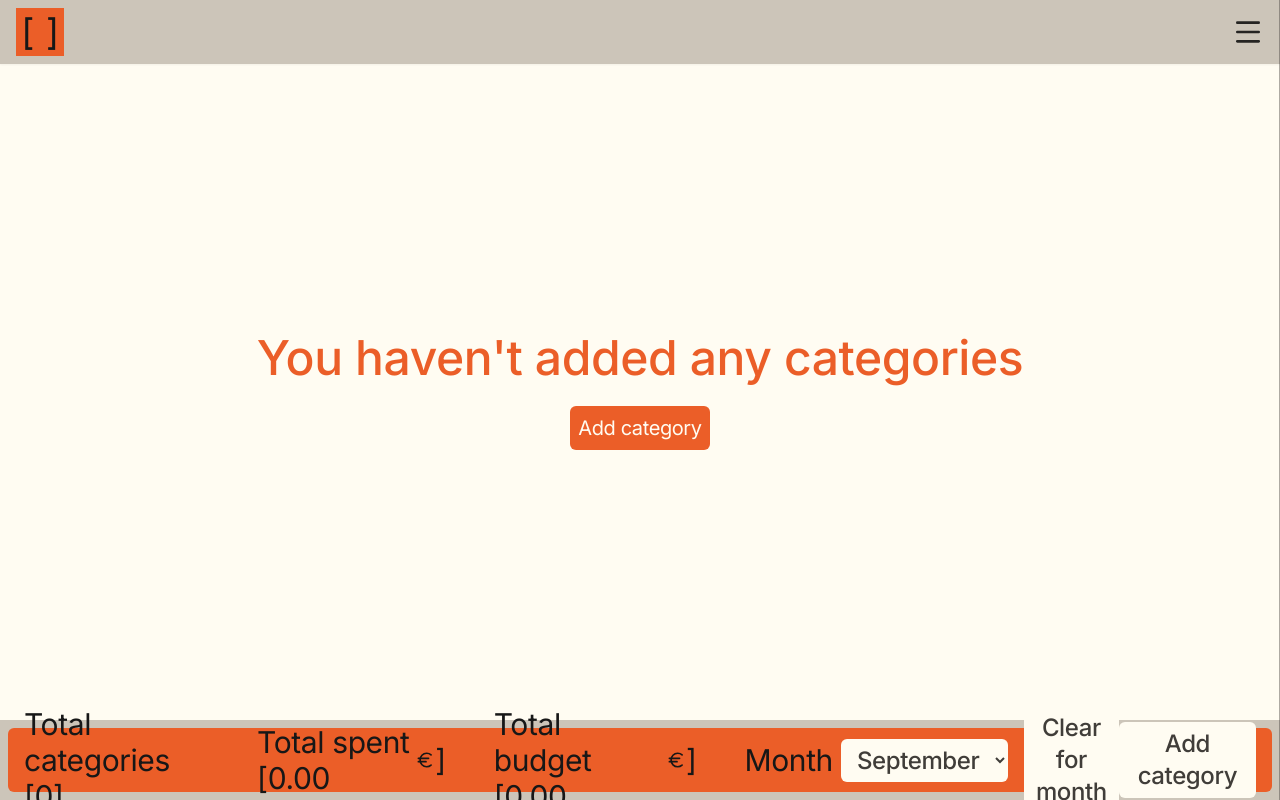
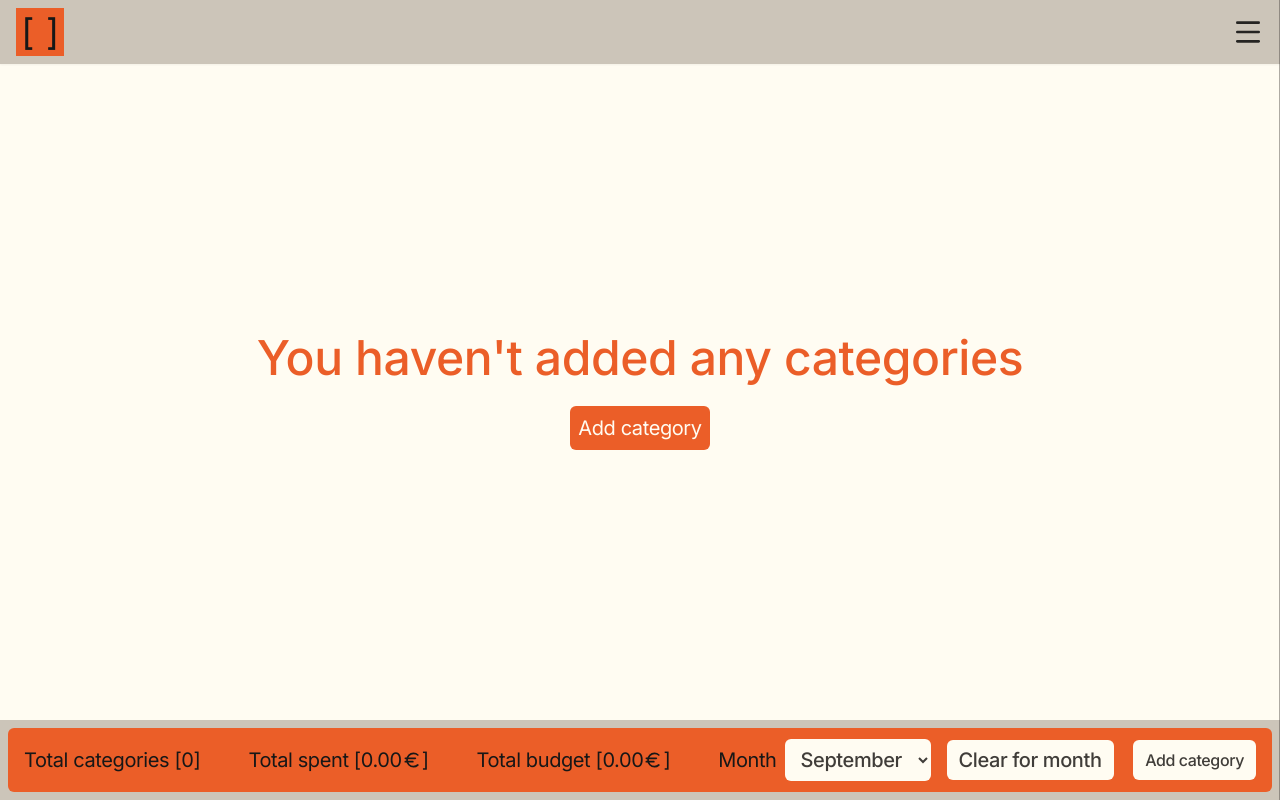
Before and after one commit to karolis-KK/finances, a Next.js app: page /categories in a window 1280 px wide. Built offline with nearby package versions, Linux system fonts and the light colour scheme.

Commit message:
fix footer responsiveness on smaller screens

```diff
--- a/app/components/Footer.tsx
+++ b/app/components/Footer.tsx
@@ -60,15 +60,15 @@ export default function Footer({
             size={46}
           />
         </button>
-        <div className="justify-between lg:flex hidden items-center text-3xl gap-x-12">
-          <h1>Total categories [{categories.length}]</h1>
+        <div className="justify-between lg:flex hidden items-center 2xl:text-3xl lg:text-xl gap-x-12">
+          <h1 className="">Total categories [{categories.length}]</h1>
           <h1 className="flex items-center">
             Total spent [{totalSpent.toFixed(2)}
-            <Euro size="30" />]
+            <Euro className="2xl:size-7.5 size-5" />]
           </h1>
           <h1 className="flex items-center">
             Total budget [{totalBudget.toFixed(2)}
-            <Euro size="30" />]
+            <Euro className="2xl:size-7.5 size-5" />]
           </h1>
           <div className={`${page === 'categories' ? 'flex' : 'hidden'} flex gap-4 items-center`}>
             <div className="flex gap-2 items-center">
@@ -78,7 +78,7 @@ export default function Footer({
                 onChange={handleMonth}
                 name="month"
                 id="month"
-                className="bg-[#fffcf2] hover:bg-[#fffcf2]/80 hover:cursor-pointer text-[#403d39] text-2xl font-medium p-1.5 rounded-md pl-3 pr-3"
+                className="bg-[#fffcf2] hover:bg-[#fffcf2]/80 hover:cursor-pointer text-[#403d39] 2xl:text-2xl font-medium p-2 rounded-md pl-3 pr-3"
               >
                 {months?.map((month) => (
                   <option value={month} key={month}>{month}</option>
@@ -86,7 +86,7 @@ export default function Footer({
               </select>
             </div>
             <div>
-              <button onClick={() => handleClearMontlyAmount?.(currentMonth ?? "")} className="bg-[#fffcf2] hover:bg-[#fffcf2]/80 hover:cursor-pointer text-[#403d39] text-2xl font-medium p-1.5 rounded-md pl-3 pr-3">
+              <button onClick={() => handleClearMontlyAmount?.(currentMonth ?? "")} className="bg-[#fffcf2] hover:bg-[#fffcf2]/80 hover:cursor-pointer text-[#403d39] 2xl:text-2xl font-medium p-1.5 rounded-md pl-3 pr-3">
                 Clear for month
               </button>
             </div>
@@ -95,7 +95,7 @@ export default function Footer({
         {onToggle && (
           <button
             onClick={onToggle}
-            className="bg-[#fffcf2] hover:bg-[#fffcf2]/80 hover:cursor-pointer text-[#403d39] text-2xl font-medium p-1.5 rounded-md pl-3 pr-3"
+            className="bg-[#fffcf2] hover:bg-[#fffcf2]/80 hover:cursor-pointer text-[#403d39] 2xl:text-2xl font-medium p-2 rounded-md pl-3 pr-3"
           >
             Add category
           </button>
```
